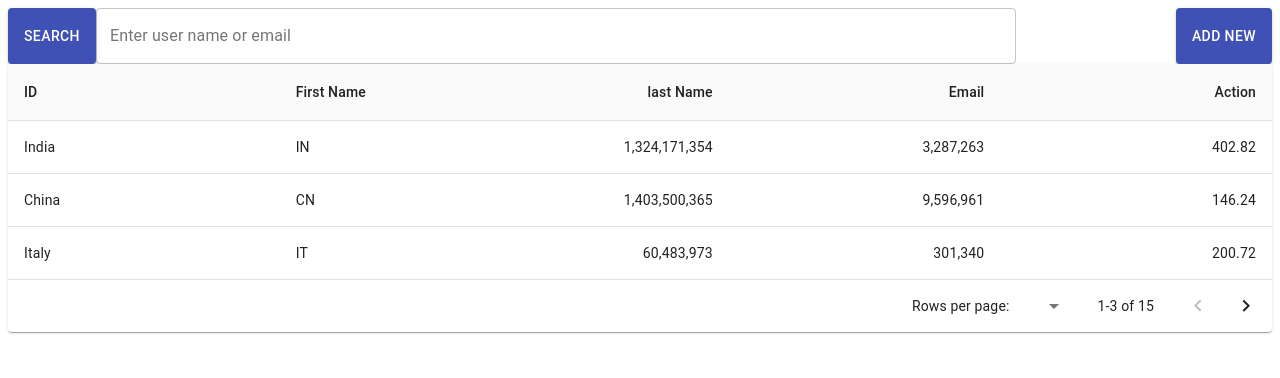
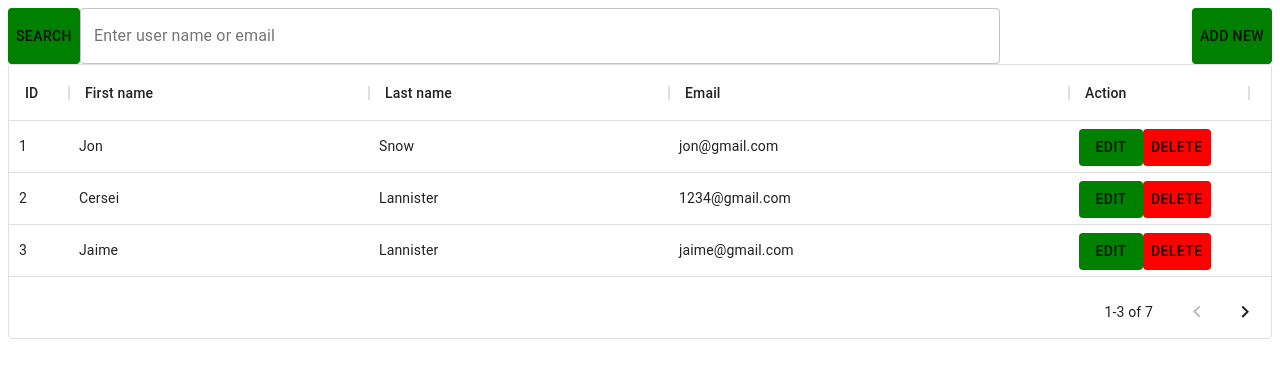
Before and after one commit to TasnimAfra-73/UserPanel-React, a React (Create React App) app: page / in a window 1280 px wide. Shown: the top 378 px of the page. Built offline with nearby package versions, Linux system fonts and the light colour scheme.

Commit message:
updated table

```diff
--- a/package.json
+++ b/package.json
@@ -4,6 +4,7 @@
   "private": true,
   "dependencies": {
     "@material-ui/core": "^4.11.4",
+    "@material-ui/data-grid": "^4.0.0-alpha.27",
     "@testing-library/jest-dom": "^5.11.4",
     "@testing-library/react": "^11.1.0",
     "@testing-library/user-event": "^12.1.10",
--- a/src/App.js
+++ b/src/App.js
@@ -10,7 +10,7 @@ function App() {
     <div>
       <div style={{ display: "flex", justifyContent: "space-between" }}>
         <Searchbar />
-        <Button variant="contained" color="primary">
+        <Button style= {{backgroundColor: "green"}}>
           Add New
         </Button>
       </div>
--- a/src/components/SearchBar.js
+++ b/src/components/SearchBar.js
@@ -16,8 +16,8 @@ export default function SearchBar() {
   const classes = useStyles();
 
   return (
-    <div style = {{display: "flex"}}>
-      <Button variant="contained" color="primary">Search</Button>
+    <div style = {{display: "flex" }}>
+      <Button style={{ backgroundColor: "green" }}>Search</Button>
       <form className={classes.root} noValidate autoComplete="off">
         <TextField
           id="outlined-basic"
--- a/src/components/userTable.js
+++ b/src/components/userTable.js
@@ -1,130 +1,78 @@
-import React from 'react';
-import { makeStyles } from '@material-ui/core/styles';
-import Paper from '@material-ui/core/Paper';
-import Table from '@material-ui/core/Table';
-import TableBody from '@material-ui/core/TableBody';
-import TableCell from '@material-ui/core/TableCell';
-import TableContainer from '@material-ui/core/TableContainer';
-import TableHead from '@material-ui/core/TableHead';
-import TablePagination from '@material-ui/core/TablePagination';
-import TableRow from '@material-ui/core/TableRow';
-
+import * as React from "react";
+import Button from "@material-ui/core/Button";
+import { DataGrid } from "@material-ui/data-grid";
 const columns = [
-  { id: 'name', label: 'ID', minWidth: 170 },
-  { id: 'code', label: ' First Name', minWidth: 100 },
+  { field: "id", headerName: "ID", width: 60, sortable: false },
+  { field: "firstName", headerName: "First name", width: 300, sortable: false },
+  { field: "lastName", headerName: "Last name", width: 300, sortable: false },
   {
-    id: 'population',
-    label: 'last Name',
-    minWidth: 170,
-    align: 'right',
-    format: (value) => value.toLocaleString('en-US'),
+    field: "email",
+    headerName: "Email",
+    width: 400,
+    sortable: false,
   },
   {
-    id: 'size',
-    label: 'Email',
-    minWidth: 170,
-    align: 'right',
-    format: (value) => value.toLocaleString('en-US'),
-  },
-  {
-    id: 'density',
-    label: 'Action',
-    minWidth: 170,
-    align: 'right',
-    format: (value) => value.toFixed(2),
+    field: "action",
+    headerName: "Action",
+    sortable: false,
+    width: 180,
+    renderCell: (params) => {
+      const onClick = () => {};
+
+      return (
+        <div>
+          <Button style={{ backgroundColor: "green" }} onClick={onClick}>
+            Edit
+          </Button>
+          <Button style={{ backgroundColor: "red" }} onClick={onClick}>
+            Delete
+          </Button>
+        </div>
+      );
+    },
   },
 ];
 
-function createData(name, code, population, size) {
-  const density = population / size;
-  return { name, code, population, size, density };
-}
-
 const rows = [
-  createData('India', 'IN', 1324171354, 3287263),
-  createData('China', 'CN', 1403500365, 9596961),
-  createData('Italy', 'IT', 60483973, 301340),
-  createData('United States', 'US', 327167434, 9833520),
-  createData('Canada', 'CA', 37602103, 9984670),
-  createData('Australia', 'AU', 25475400, 7692024),
-  createData('Germany', 'DE', 83019200, 357578),
-  createData('Ireland', 'IE', 4857000, 70273),
-  createData('Mexico', 'MX', 126577691, 1972550),
-  createData('Japan', 'JP', 126317000, 377973),
-  createData('France', 'FR', 67022000, 640679),
-  createData('United Kingdom', 'GB', 67545757, 242495),
-  createData('Russia', 'RU', 146793744, 17098246),
-  createData('Nigeria', 'NG', 200962417, 923768),
-  createData('Brazil', 'BR', 210147125, 8515767),
+  { id: 1, lastName: "Snow", firstName: "Jon", email: "jon@gmail.com" },
+  {
+    id: 2,
+    lastName: "Lannister",
+    firstName: "Cersei",
+    email: "1234@gmail.com",
+  },
+  {
+    id: 3,
+    lastName: "Lannister",
+    firstName: "Jaime",
+    email: "jaime@gmail.com",
+  },
+  { id: 4, lastName: "Stark", firstName: "Arya", email: "arya12@gmail.com" },
+  {
+    id: 5,
+    lastName: "Targaryen",
+    firstName: "Daenerys",
+    email: "targaryen@gmail.com",
+  },
+  { id: 6, lastName: "Melisandre", firstName: null, email: "mel123@gmail.com" },
+  {
+    id: 7,
+    lastName: "Clifford",
+    firstName: "Ferrara",
+    email: "ferrara@gmail.com",
+  },
 ];
 
-const useStyles = makeStyles({
-  root: {
-    width: '100%',
-  },
-  container: {
-    maxHeight: 440,
-  },
-});
-
-export default function UserTable() {
-  const classes = useStyles();
-  const [page, setPage] = React.useState(0);
-  const [rowsPerPage, setRowsPerPage] = React.useState(3);
-
-  const handleChangePage = (event, newPage) => {
-    setPage(newPage);
-  };
-
-  const handleChangeRowsPerPage = (event) => {
-    setRowsPerPage(+event.target.value);
-    setPage(0);
-  };
-
+export default function DataTable() {
   return (
-    <Paper className={classes.root}>
-      <TableContainer className={classes.container}>
-        <Table stickyHeader aria-label="sticky table">
-          <TableHead>
-            <TableRow>
-              {columns.map((column) => (
-                <TableCell
-                  key={column.id}
-                  align={column.align}
-                  style={{ minWidth: column.minWidth }}
-                >
-                  {column.label}
-                </TableCell>
-              ))}
-            </TableRow>
-          </TableHead>
-          <TableBody>
-            {rows.slice(page * rowsPerPage, page * rowsPerPage + rowsPerPage).map((row) => {
-              return (
-                <TableRow hover role="checkbox" tabIndex={-1} key={row.code}>
-                  {columns.map((column) => {
-                    const value = row[column.id];
-                    return (
-                      <TableCell key={column.id} align={column.align}>
-                        {column.format && typeof value === 'number' ? column.format(value) : value}
-                      </TableCell>
-                    );
-                  })}
-                </TableRow>
-              );
-            })}
-          </TableBody>
-        </Table>
-      </TableContainer>
-      <TablePagination
-        // rowsPerPageOptions={[10, 25, 100]}
-        component="div"
-        count={rows.length}
-        rowsPerPage={rowsPerPage}
-        page={page}
-        onChangePage={handleChangePage}
-        onChangeRowsPerPage={handleChangeRowsPerPage}
+    <div style={{ height: 275, width: "100%" }}>
+      <DataGrid
+        rows={rows}
+        columns={columns}
+        pageSize={3}
+        page={0}
+        disableColumnMenu
       />
-    </Paper>
+    </div>
   );
 }
```
Also changed, not shown: 1 other file (tests, documents, lock files or other folders).
